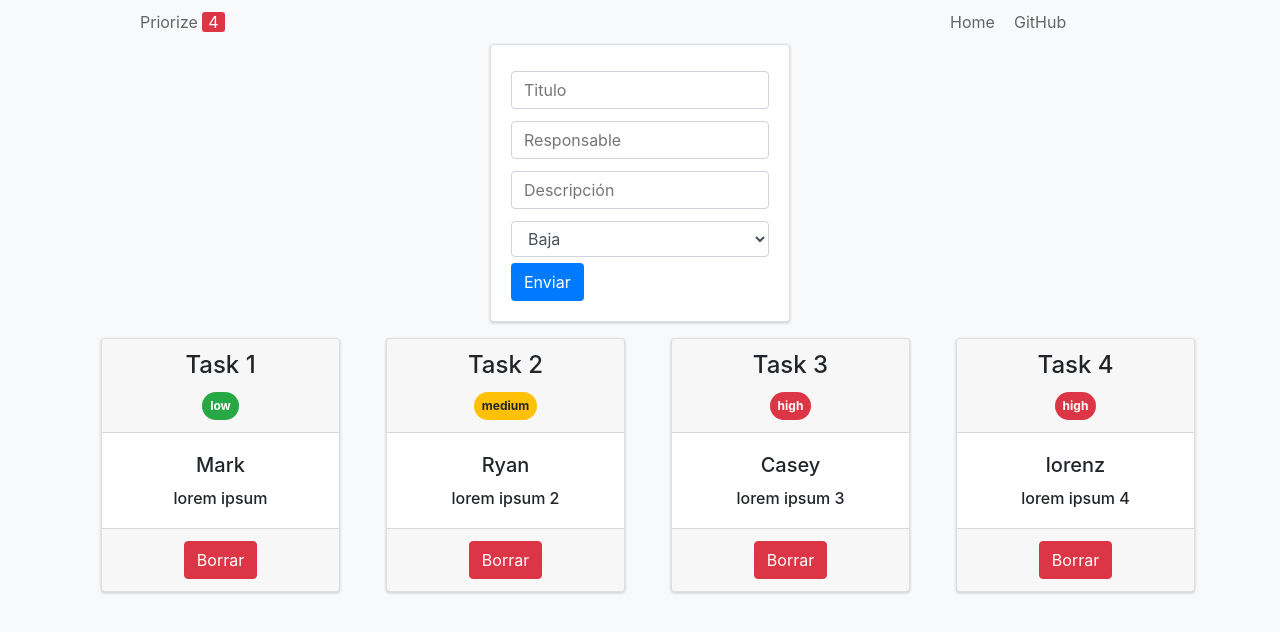
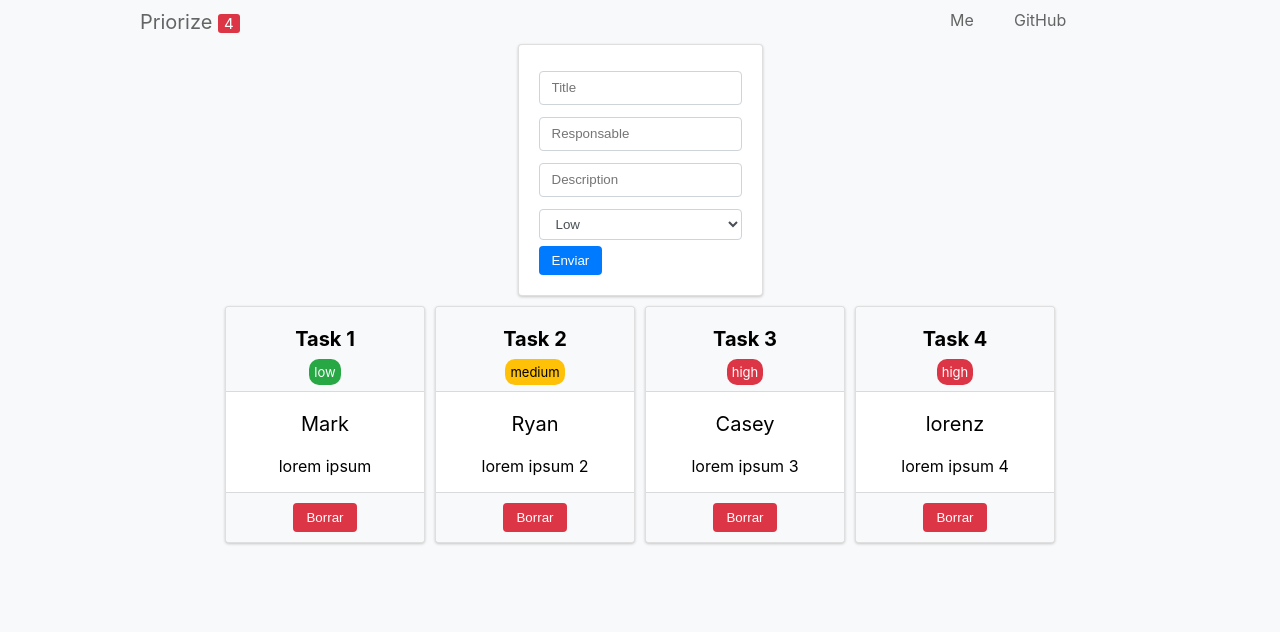
Before and after one commit to makinox/priorize, a React (Create React App) app: page / in a window 1280 px wide. Shown: the top 632 px of the page. Built offline with nearby package versions, Linux system fonts and the light colour scheme.

Commit message:
[Improvement] cards improved

```diff
--- a/package.json
+++ b/package.json
@@ -3,17 +3,15 @@
   "version": "0.1.0",
   "private": true,
   "dependencies": {
-    "bootstrap": "^4.1.1",
     "react": "^16.6.0",
     "react-dom": "^16.6.0",
-    "react-scripts": "2.0.3",
-    "reactstrap": "^6.1.0"
+    "react-scripts": "2.0.3"
   },
   "scripts": {
     "start": "react-scripts start",
     "build": "react-scripts build",
     "test": "react-scripts test --env=jsdom",
-    "test:prod": "CI=true react-scripts test --silent",
+    "test:prod": "react-scripts test --silent --ci",
     "eject": "react-scripts eject"
   },
   "eslintConfig": {
--- a/src/App.css
+++ /dev/null
@@ -1,7 +0,0 @@
-body {
-    background-color: #f8f9fa;
-}
-
-.card {
-    box-shadow: 0 1px 3px 0 rgba(0, 0, 0, 0.2)
-}
--- a/src/components/form/formLayout.css
+++ b/src/components/form/formLayout.css
@@ -14,17 +14,18 @@
 }
 
 .formLayout-body select, .formLayout-body input {
-  width: 100%;
   padding: .375rem .75rem;
   color: #495057;
   background-color: #fff;
   border: 1px solid #ced4da;
   border-radius: .25rem;
   margin: 6px 0;
-  /* font-size: 1rem;
-  line-height: 1.5; */
-  /* background-clip: padding-box; */
-  /* transition: border-color .15s ease-in-out,box-shadow .15s ease-in-out; */
+  line-height: 1.5;
+  background-clip: padding-box;
+}
+
+.formLayout-body select {
+  width: 100%;
 }
 
 .formLayout-body button {
--- a/src/components/form/formLayout.js
+++ b/src/components/form/formLayout.js
@@ -5,19 +5,19 @@ export default (props) => (
   <div className="formLayout-body">
     <form onSubmit={props.handleSubmit}>
       <div >
-        <input type="text" name="title" onChange={props.handleInput} placeholder="Titulo" />
+        <input type="text" name="title" onChange={props.handleInput} placeholder="Title" required/>
       </div>
       <div >
-        <input type="text" name="responsible" onChange={props.handleInput} placeholder="Responsable" />
+        <input type="text" name="responsible" onChange={props.handleInput} placeholder="Responsable" required/>
       </div>
       <div >
-        <input type="text" name="description" onChange={props.handleInput} placeholder="Descripción" />
+        <input type="text" name="description" onChange={props.handleInput} placeholder="Description" required/>
       </div>
       <div>
         <select name="priority" onChange={props.handleInput}>
-          <option value="low">Baja</option>
-          <option value="medium">Media</option>
-          <option value="high">Alta</option>
+          <option value="low">Low</option>
+          <option value="medium">Medium</option>
+          <option value="high">High</option>
         </select>
       </div>
       <button type="submit">Enviar</button>
--- a/src/components/navbar/navbarLayout.js
+++ b/src/components/navbar/navbarLayout.js
@@ -5,13 +5,13 @@ export default (props) => (
   <header>
     <nav>
       <div>
-        <a href='/'>Priorize <span>{props.counter}</span></a>
+        <a href='/' style={{fontSize: '20px'}}>Priorize <span style={{fontSize: '15px'}}>{props.counter}</span></a>
       </div>
       <div>
-        <a href='/login'>Home</a>
+        <a target="_blank" rel="noopener noreferrer" href='http://jesusbossa.com'>Me</a>
       </div>
       <div>
-        <a href='/login'>GitHub</a>
+        <a target="_blank" rel="noopener noreferrer" href='https://github.com/makinox'>GitHub</a>
       </div>
     </nav>
   </header>
--- a/src/components/task/task.js
+++ b/src/components/task/task.js
@@ -6,23 +6,15 @@ export default class extends React.Component {
   addColorToTaskTag = (tag) => {
     switch (tag) {
       case 'low':
-        return <span className="badge badge-pill badge-success p-2">{tag}</span>
+        return <span style={{backgroundColor: '#28A745', padding: '5px', fontSize: '13px', color: '#fff', borderRadius: '10px'}}>{tag}</span>
       case 'medium':
-        return <span className="badge badge-pill badge-warning p-2">{tag}</span>
+        return <span style={{backgroundColor: '#FFC107', padding: '5px', fontSize: '13px', color: '#000', borderRadius: '10px'}}>{tag}</span>
       case 'high':
-        return <span className="badge badge-pill badge-danger p-2">{tag}</span>
+        return <span style={{backgroundColor: '#DC3545', padding: '5px', fontSize: '13px', color: '#fff', borderRadius: '10px'}}>{tag}</span>
       default:
         return tag
     }
   }
 
-  render() {
-    return (
-      <div className="container">
-          <div className="row justify-content-center">
-            <TaskLayout tasks={this.props.task} addColorToTaskTag={this.addColorToTaskTag} deleteTask={this.props.deleteTask} />
-          </div>
-        </div>
-    )
-  }
+  render() { return <TaskLayout tasks={this.props.task} addColorToTaskTag={this.addColorToTaskTag} deleteTask={this.props.deleteTask} />}
 }
--- /dev/null
+++ b/src/components/task/taskLayout.css
@@ -0,0 +1,56 @@
+.task-container {
+  display: grid;
+  grid-template-columns: minmax(auto, 1200px);
+  justify-content: center;
+}
+
+.task {
+  display: grid;
+  grid-template-columns: repeat(auto-fit, minmax(auto, 200px));
+  grid-gap: 0 10px;
+  margin: 10px 0;
+  text-align: center;
+  justify-content: center;
+}
+
+.task-card {
+  background-color: #fff;
+  border-radius: .25rem;
+  border: 1px solid rgba(0,0,0,.125);
+  box-shadow: 0 1px 3px 0 rgba(0,0,0,.2);
+}
+
+.task-card-header {
+  background-color: #f8f9fa;
+  padding: 10px 0;
+  border-top-left-radius: .25rem;
+  border-top-right-radius: .25rem;
+  border-bottom: 1px solid rgba(0,0,0,.125);
+}
+
+.task-card-header h4 {
+  margin: 10px 0;
+  font-size: 20px;
+}
+
+.task-card-body p:first-of-type {
+  font-size: 20px;
+
+}
+
+.task-card-footer {
+  background-color: #f8f9fa;
+  padding: 10px 0;
+  border-bottom-left-radius: .25rem;
+  border-bottom-right-radius: .25rem;
+  border-top: 1px solid rgba(0,0,0,.125);
+}
+
+.task-card-footer button {
+  border: 1px solid transparent;
+  padding: .375rem .75rem;
+  border-radius: .25rem;
+  cursor: pointer;
+  background-color: #DC3545;
+  color: #fff;
+}
--- a/src/components/task/taskLayout.js
+++ b/src/components/task/taskLayout.js
@@ -1,23 +1,24 @@
 import React from 'react'
+import './taskLayout.css'
 
 export default (props) => (
-  props.tasks.map((tarea, i) => (
-    <div className="col-md-3" key={i}>
-        <div className="card ml-3 mt-3 text-center" >
-          <div className="card-header">
-            <h4 className="card-title">{tarea.title}</h4>
+  <section className="task-container">
+    <div className="task">
+      {props.tasks.map((tarea, i) => (
+        <div className="task-card" key={i}>
+          <div className="task-card-header">
+            <h4>{tarea.title}</h4>
             {props.addColorToTaskTag(tarea.priority)}
           </div>
-          <div className="card-body">
-            <h5 className="card-title">{tarea.reponsible}</h5>
-            <h6 className="card-text">{tarea.description}</h6>
+          <div className="task-card-body">
+            <p>{tarea.reponsible}</p>
+            <p>{tarea.description}</p>
           </div>
-          <div className="card-footer">
-            <button className="btn btn-danger" onClick={() => props.deleteTask(i) }>
-              Borrar
-            </button>
+          <div className="task-card-footer">
+            <button onClick={() => props.deleteTask(i)}>Borrar</button>
           </div>
         </div>
-      </div>
-  ))
+      ))}
+    </div>
+  </section>
 )
--- a/src/index.css
+++ b/src/index.css
@@ -1,5 +1,15 @@
 body {
   margin: 0;
   padding: 0;
-  font-family: sans-serif;
+  background-color: #f8f9fa ;
+  font-family: -apple-system, BlinkMacSystemFont, "Segoe UI", "Roboto", "Oxygen",
+    "Ubuntu", "Cantarell", "Fira Sans", "Droid Sans", "Helvetica Neue",
+    sans-serif;
+  -webkit-font-smoothing: antialiased;
+  -moz-osx-font-smoothing: grayscale;
 }
+
+code {
+  font-family: source-code-pro, Menlo, Monaco, Consolas, "Courier New",
+    monospace;
+}
--- a/src/index.js
+++ b/src/index.js
@@ -1,7 +1,6 @@
 import React from 'react';
 import ReactDOM from 'react-dom';
 import './index.css';
-import 'bootstrap/dist/css/bootstrap.min.css';
 import App from './App';
 import registerServiceWorker from './registerServiceWorker';
 
```
Also changed, not shown: src/App.js (+2 -5 lines).
